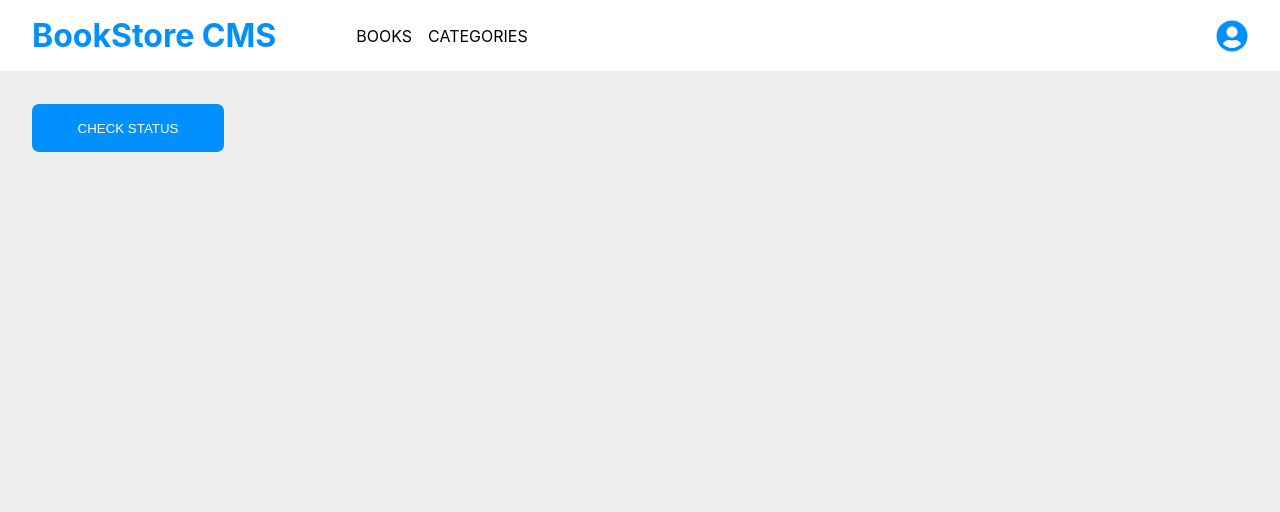
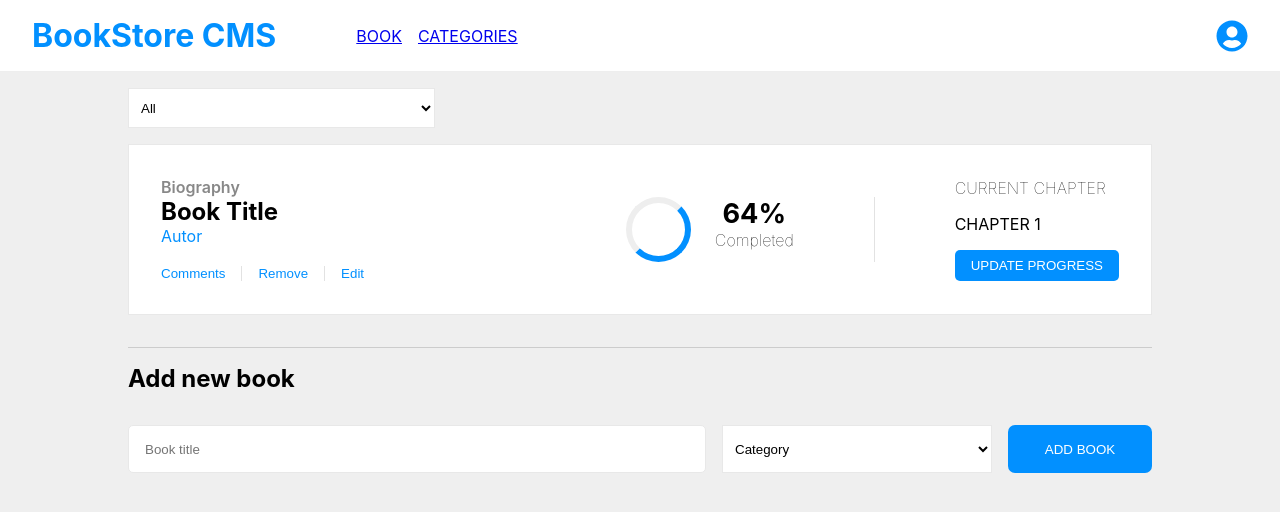
Before and after one commit to iambenkis/Book-sttore, a React (Create React App) app: page / in a window 1280 px wide. Shown: the top 512 px of the page. Built offline with nearby package versions, Linux system fonts and the light colour scheme.

Commit message:
Add routes to the app

```diff
--- a/src/App.js
+++ b/src/App.js
@@ -1,3 +1,4 @@
+import { Route, Routes } from 'react-router-dom';
 import NavBar from "./components/navbar";
 import Home from "./components/home";
 import Category from "./components/category";
@@ -5,7 +6,10 @@ const  App = () => {
   return (
     <>
         <NavBar />
-        <Category />
+        <Routes>
+            <Route path='/' exact element={<Home />}/>
+            <Route path='/category' exact element={<Category />}/>
+        </Routes>
     </>
   );
 }
--- a/src/components/navbar.js
+++ b/src/components/navbar.js
@@ -1,4 +1,6 @@
+import { Link } from 'react-router-dom';
 import { FaUserCircle } from "react-icons/fa";
+
 const NavBar = () => {
     return (
         <div className="navbar" style={{
@@ -24,10 +26,14 @@ const NavBar = () => {
             alignItems:'center',
             marginLeft:'5rem'
         }}>
-                <li>BOOKS</li>
+                <li>
+                    <Link to='/'>BOOK</Link>
+                </li>
                 <li style={{
                     marginLeft: '1rem'
-                }}>CATEGORIES</li>
+                }}>
+                    <Link to='/category'>CATEGORIES</Link>
+                </li>
             </ul>
         </div>
         <FaUserCircle style={{
--- a/src/index.js
+++ b/src/index.js
@@ -1,5 +1,6 @@
 import React from 'react';
 import ReactDOM from 'react-dom/client';
+import { BrowserRouter } from 'react-router-dom';
 import './index.css';
 import App from './App';
 import reportWebVitals from './reportWebVitals';
@@ -7,7 +8,9 @@ import reportWebVitals from './reportWebVitals';
 const root = ReactDOM.createRoot(document.getElementById('root'));
 root.render(
   <React.StrictMode>
-    <App />
+    <BrowserRouter>
+      <App />
+    </BrowserRouter>
   </React.StrictMode>
 );
 
```
